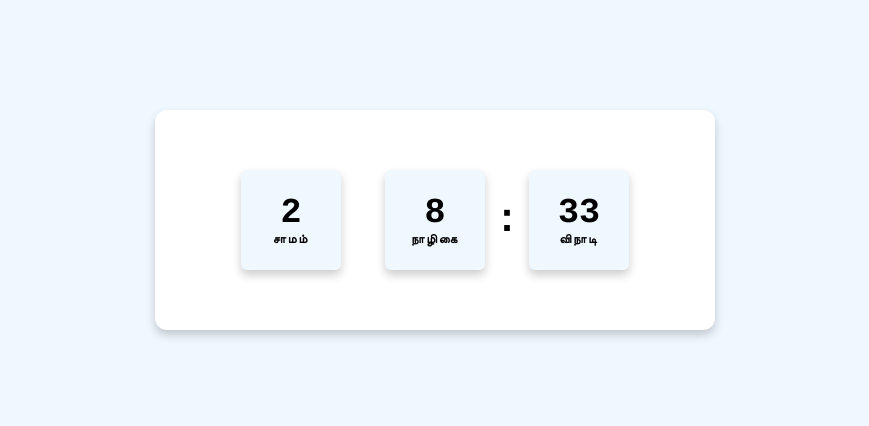
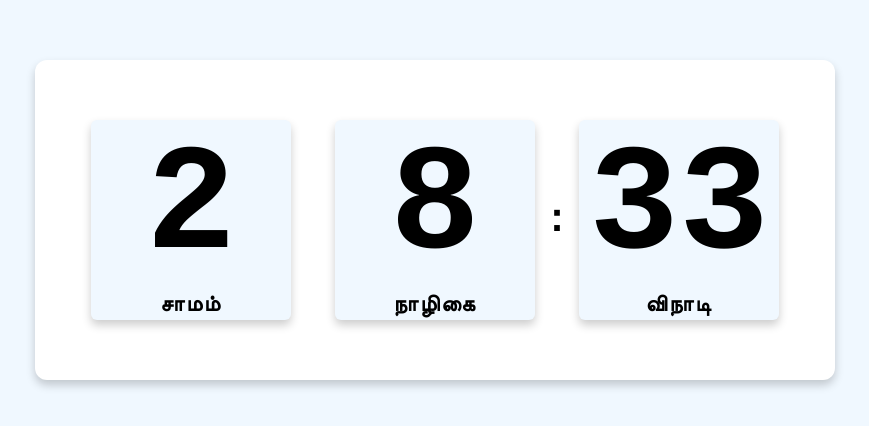
Before and after one commit to RK-CBE/TamilClock, a plain HTML site: page index.html in a window 1280 px wide. Shown: the part 180-606 px from the top of the page, without its empty margins (205-1074 px from the left). Drawn offline with Linux system fonts and the light colour scheme.

Commit message:
Add files via upload

```diff
--- a/style.css
+++ b/style.css
@@ -19,8 +19,8 @@ section .container{
   display: flex;
   align-items: center;
   justify-content: center;
-  height: 220px;
-  max-width: 560px;
+  height: 320px;
+  max-width: 800px;
   width: 100%;
   background: #fff;
   box-shadow: 0 5px 10px rgba(0, 0, 0, 0.2);
@@ -39,8 +39,8 @@ section .container .time{
 }
 
 .time .time-colon .time-text{
-  height: 100px;
-  width: 100px;
+  height: 200px;
+  width: 200px;
   display: flex;
   align-items: center;
   flex-direction: column;
@@ -52,7 +52,7 @@ section .container .time{
 
 .time .time-colon .time-text,
 .time .time-colon .colon{
-  font-size: 35px;
+  font-size: 150px;
   font-weight: 600;
 }
 
@@ -61,7 +61,7 @@ section .container .time{
   margin: 0 10px;
 }
 .time .time-colon .time-text .text{
-  font-size: 12px;
+  font-size: 22px;
   font-weight: 700;
   letter-spacing: 2px;
 }
```
